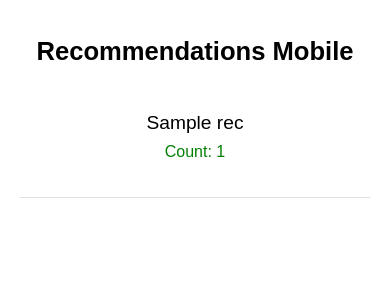
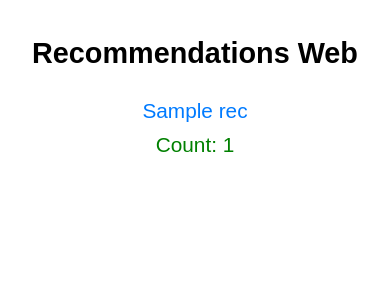
Before and after one commit to DennyBart/MovieRexBuilder, a Flask app: template templates/mobile/index.html in a window 390 px wide. Shown: the top 300 px of the page. Run offline with Flask 3, Linux system fonts and the light colour scheme; the template is opened without the code that fills it: most values are stand-ins (such as "Sample title", 1, 10 or a date in 2020).

Commit message:
Update mobile basics

```diff
--- a/templates/mobile/index.html
+++ b/templates/mobile/index.html
@@ -5,18 +5,11 @@
     <meta charset="UTF-8">
     <meta http-equiv="X-UA-Compatible" content="IE=edge">
     <meta name="viewport" content="width=device-width, initial-scale=1.0">
-    <title>Recommendations Mobile</title>
+    <title>Recommendations Web</title>
     <style>
         body {
+            padding: 20px;
             font-family: Arial, sans-serif;
-            margin: 0;
-            padding: 0;
-        }
-
-        .container {
-            max-width: 800px;  /* Limit width to make readable on large devices */
-            margin: 0 auto;  /* Center the container */
-            padding: 20px;  /* Add some padding to prevent content from touching the edges */
         }
 
         h1 {
@@ -25,55 +18,62 @@
             margin-bottom: 1em;
         }
 
-        .recommendation {
-            border-bottom: 1px solid #e0e0e0;
-            padding: 20px 0;  /* Space out each recommendation */
+        .topic {
+            font-size: 1.5em;
+            text-align: center;
+            margin-bottom: 0.5em;
         }
 
-        .topic {
-            font-size: 1.4em;
-            text-align: center;
-            margin-bottom: 0.5em;  /* Space between topic and count */
+        .topic a {
+            color: #007BFF;
+            text-decoration: none;
+        }
+
+        .topic a:hover,
+        .topic a:focus {
+            text-decoration: underline;
+            color: #0056b3;
         }
 
         .count {
-            font-size: 1.2em;
+            font-size: 1.5em;
             text-align: center;
             color: green;
-            margin-bottom: 1em;  /* Space between count and next topic */
+            margin-bottom: 1em;
         }
 
-        /* Responsive styling for smaller screens */
-        @media (max-width: 480px) {
+        @media (max-width: 768px) {
             h1 {
-                font-size: 1.6em;
+                font-size: 1.8em;
             }
 
             .topic {
-                font-size: 1.2em;
+                font-size: 1.3em;
             }
 
             .count {
-                font-size: 1em;
+                font-size: 1.3em;
+            }
+
+            body {
+                padding: 10px;
             }
         }
+
     </style>
 </head>
 
 <body>
-    <div class="container">
-        <h1>Recommendations Mobile</h1>
-        {% for rec in recommendations %}
-        <div class="recommendation">
-            <div class="topic">
-                {{ rec.topic_name }}
-            </div>
-            <div class="count">
-                Count: {{ rec.count }}
-            </div>
-        </div>
-        {% endfor %}
+    <h1>Recommendations Web</h1>
+    {% for rec in recommendations %}
+    <div class="topic">
+        <!-- Here's the hyperlink using the UUID -->
+        <a href="/web/rec/{{ rec.uuid }}">{{ rec.topic_name }}</a>
     </div>
+    <div class="count">
+        Count: {{ rec.count }}
+    </div>
+    {% endfor %}
 </body>
 
 </html>
--- a/templates/mobile/rec.html
+++ b/templates/mobile/rec.html
@@ -84,7 +84,6 @@
         {% endif %}
         {% if movie.video_keys and movie.video_keys[0].key %}
         <div>
-            <strong>Trailer:</strong>
             <iframe src="{{ movie.video_keys[0].key.replace('https://www.youtube.com/watch?v=', 'https://www.youtube.com/embed/') }}" frameborder="0" allowfullscreen></iframe>
         </div>
         {% endif %}
```
